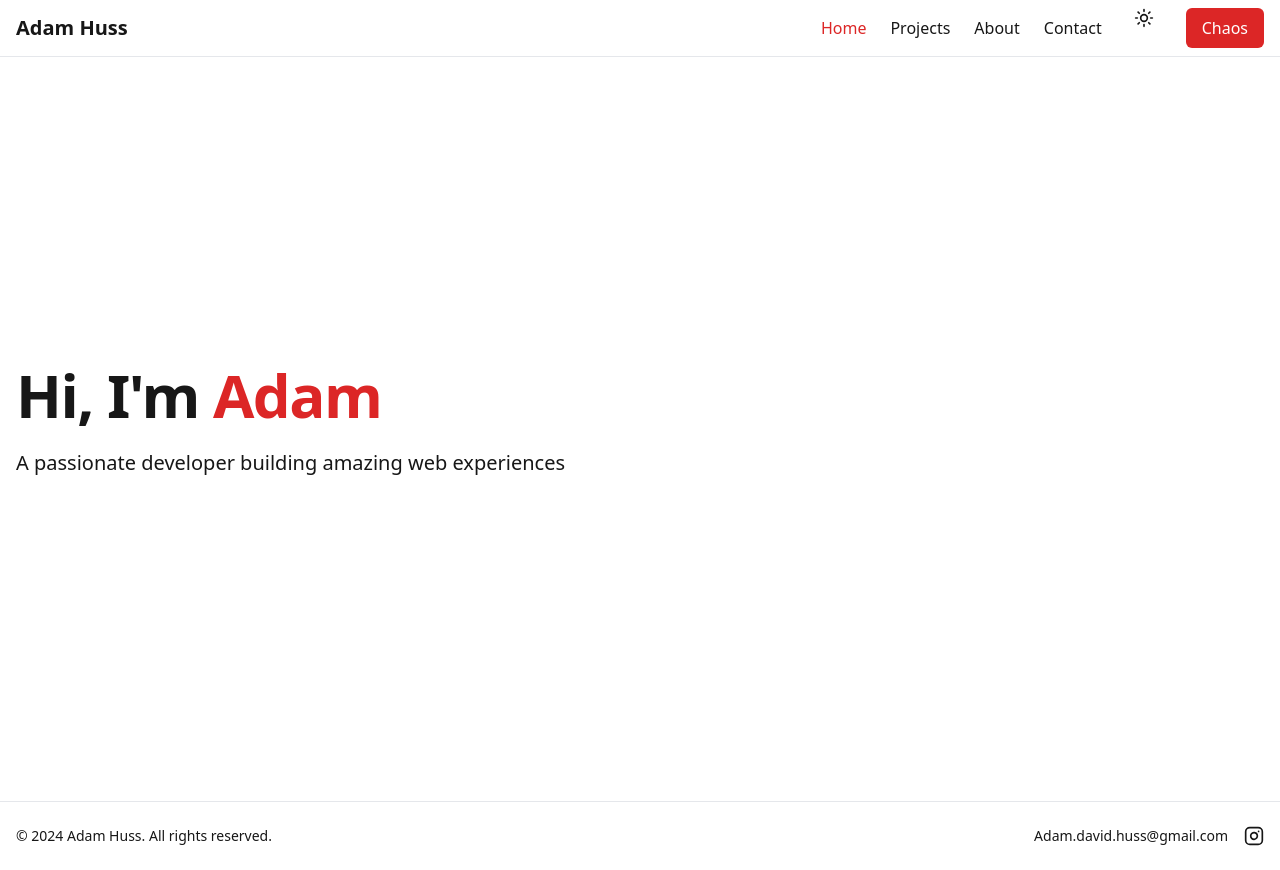
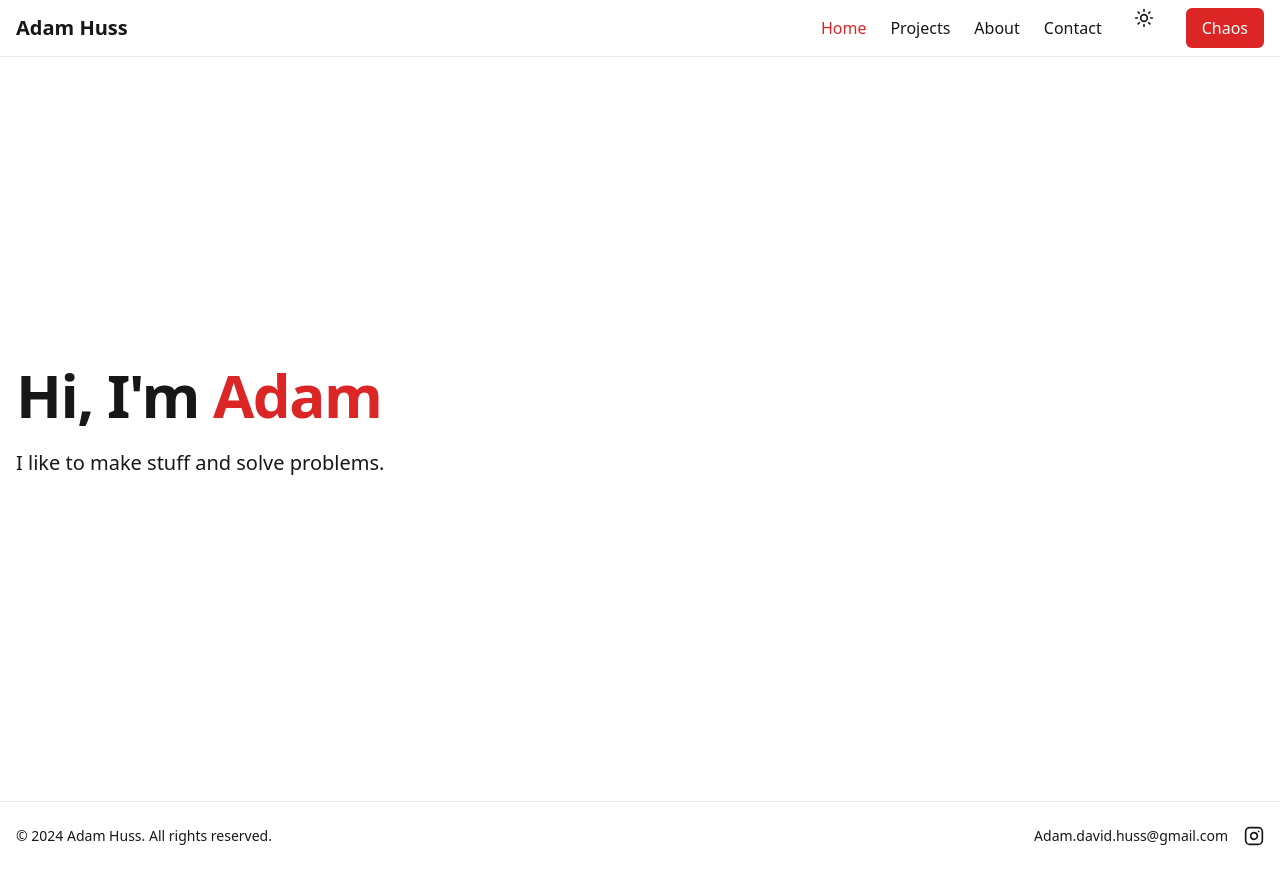
Before and after one commit to AHuss13/Personal_Website, a Next.js app: page / in a window 1280 px wide. Built offline with nearby package versions, Linux system fonts and the light colour scheme.

Commit message:
Update hero.tsx

```diff
--- a/components/sections/hero.tsx
+++ b/components/sections/hero.tsx
@@ -15,7 +15,7 @@ export function Hero() {
             Hi, I&apos;m <span className="text-primary">Adam</span>
           </h1>
           <p className="mt-6 text-lg text-foreground/80 sm:text-xl">
-            A passionate developer building amazing web experiences
+            I like to make stuff and solve problems.
           </p>
           {/* <div className="mt-8 flex gap-4">
             <a
```
